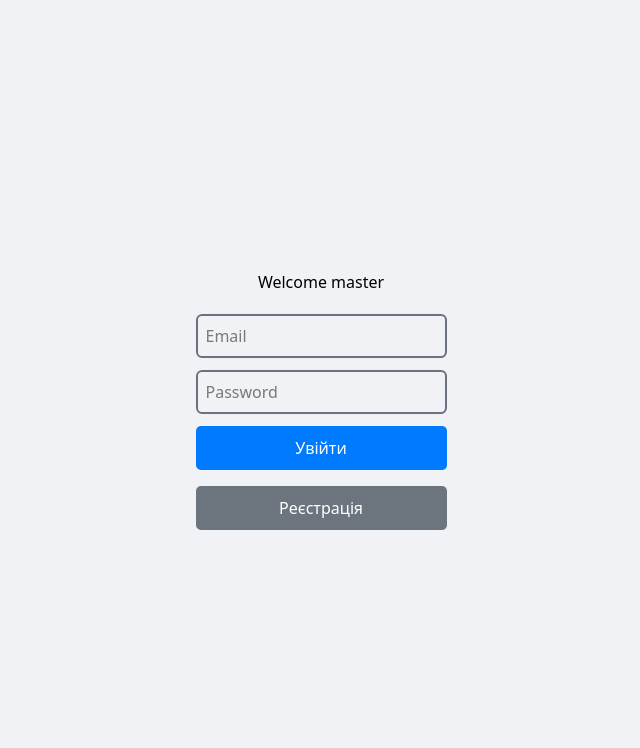
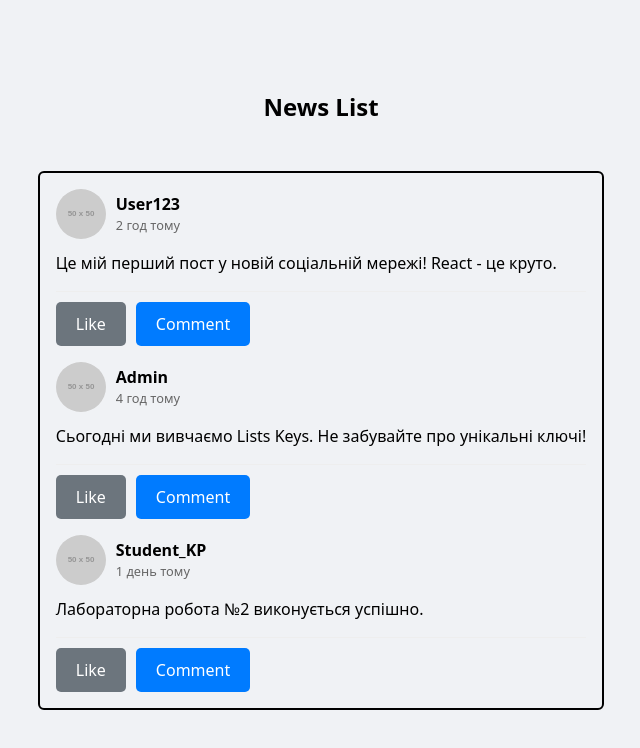
Before and after one commit to Kentypa/ETI-React-Learing-Again, a React app in the folder apps/frontend/: page / in a window 1280 px wide. Shown: the top 748 px of the page, without its empty margins (319-959 px from the left). Built offline with nearby package versions, Linux system fonts and the light colour scheme; the HTML template or start-up script is replaced by a standard one.

Commit message:
Added Post component with mocked data at main page

```diff
--- /dev/null
+++ b/apps/frontend/src/mock/mock-data.ts
@@ -0,0 +1,36 @@
+export type PostType = {
+  id: number;
+  author: string;
+  avatar: string;
+  content: string;
+  date: string;
+  likes: number;
+};
+
+export const postsData: PostType[] = [
+  {
+    id: 1,
+    author: "User123",
+    avatar: "https://placehold.co/50",
+    content: "Це мій перший пост у новій соціальній мережі! React - це круто.",
+    date: "2 год тому",
+    likes: 5,
+  },
+  {
+    id: 2,
+    author: "Admin",
+    avatar: "https://placehold.co/50",
+    content:
+      "Сьогодні ми вивчаємо Lists  Keys. Не забувайте про унікальні ключі!",
+    date: "4 год тому",
+    likes: 12,
+  },
+  {
+    id: 3,
+    author: "Student_KP",
+    avatar: "https://placehold.co/50",
+    content: "Лабораторна робота №2 виконується успішно.",
+    date: "1 день тому",
+    likes: 2,
+  },
+];
--- a/apps/frontend/src/routes/index.tsx
+++ b/apps/frontend/src/routes/index.tsx
@@ -1,42 +1,23 @@
 import { createFileRoute } from "@tanstack/react-router";
-import { Card } from "../shared/components/molecules/Card/Card";
-import { Input } from "../shared/components/atoms/Input/Input";
-import { Button } from "../shared/components/atoms/Button/Button";
+import { postsData } from "../mock/mock-data";
+import { Post } from "../shared/components/molecules/Post/Post";
 
 export const Route = createFileRoute("/")({
   component: HomeComponent,
 });
 
 function HomeComponent() {
-  const handleLogin = () => {
-    alert("Logic of logic be later");
-  };
+  return (
+    <main className="flex flex-col justify-center items-center h-dvh bg-[#f0f2f5]">
+      <h1 className="text-2xl font-bold mb-12">News List</h1>
 
-  return (
-    <main className="flex justify-center items-center h-dvh bg-[#f0f2f5]">
-      <Card>
-        <h2 className="mb-5 text-center">Welcome master</h2>
-        <div className="mb-3">
-          <Input
-            className="border-2 border-gray-500 rounded-md p-2"
-            type="email"
-            placeholder="Email"
-          />
-        </div>
-        <div className="mb-3">
-          <Input
-            className="border-2 border-gray-500 rounded-md p-2"
-            type="password"
-            placeholder="Password"
-          />
-        </div>
-        <div className="flex flex-col gap-4">
-          <Button onClick={handleLogin} variant={"primary"}>
-            Увійти
-          </Button>
-          <Button variant={"secondary"}>Реєстрація</Button>
-        </div>
-      </Card>
+      <ul className="flex flex-col gap-4 border-2 p-4 rounded-md">
+        {postsData.map((post) => (
+          <li key={post.id}>
+            <Post {...post} />
+          </li>
+        ))}
+      </ul>
     </main>
   );
 }
--- /dev/null
+++ b/apps/frontend/src/shared/components/molecules/Post/Post.module.css
@@ -0,0 +1,30 @@
+.header {
+  display: flex;
+  align-items: center;
+  margin-bottom: 12px;
+}
+.avatar {
+  border-radius: 50%;
+  margin-right: 10px;
+}
+.info {
+  display: flex;
+  flex-direction: column;
+}
+.author {
+  font-weight: bold;
+}
+.date {
+  font-size: 0.8em;
+  color: #666;
+}
+.content {
+  margin-bottom: 16px;
+  line-height: 1.5;
+}
+.actions {
+  display: flex;
+  gap: 10px;
+  border-top: 1px solid #eee;
+  padding-top: 10px;
+}
--- /dev/null
+++ b/apps/frontend/src/shared/components/molecules/Post/Post.tsx
@@ -0,0 +1,28 @@
+import type { FC } from "react";
+import type { PostType } from "../../../../mock/mock-data";
+import styles from "./Post.module.css";
+import { Card } from "../Card/Card";
+import { Button } from "../../atoms/Button/Button";
+
+type PostProps = Pick<PostType, "author" | "avatar" | "content" | "date">;
+
+export const Post: FC<PostProps> = ({ author, avatar, content, date }) => {
+  return (
+    <Card>
+      <div className={styles.header}>
+        <img src={avatar} alt="avatar" className={styles.avatar} />
+        <div className={styles.info}>
+          <span className={styles.author}>{author}</span>
+          <span className={styles.date}>{date}</span>
+        </div>
+      </div>
+
+      <p className={styles.content}>{content}</p>
+
+      <div className={styles.actions}>
+        <Button variant="secondary">Like</Button>
+        <Button variant="primary">Comment</Button>
+      </div>
+    </Card>
+  );
+};
```
